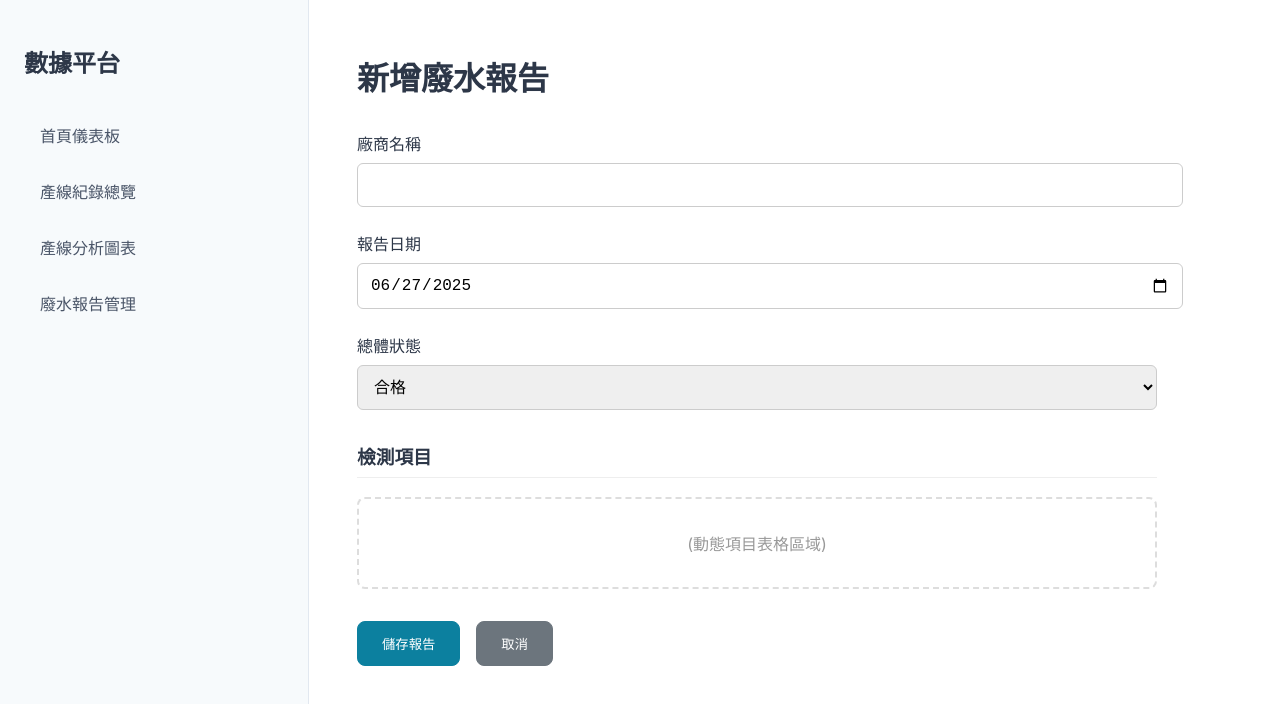
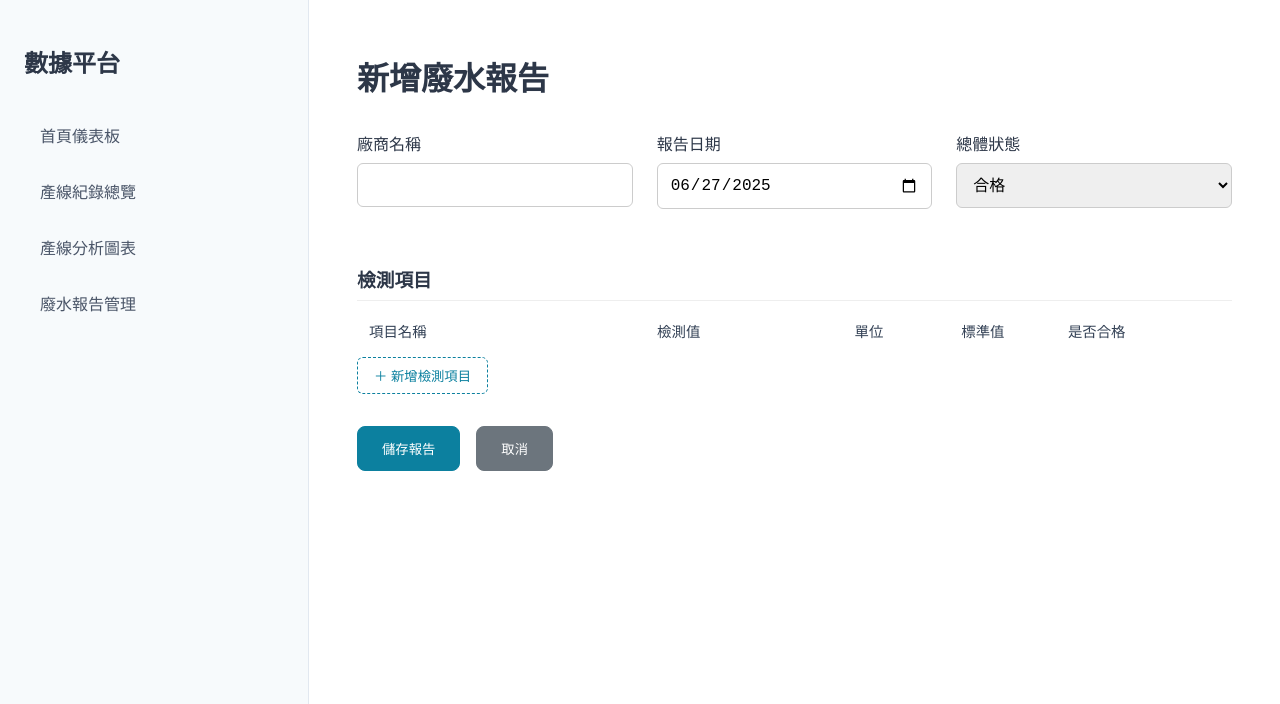
Before and after one commit to moonqq0824/cm_testcode, a Vue app in the folder frontend/: page /wastewater-reports/new in a window 1280 px wide. Shown: the top 704 px of the page. Built offline with nearby package versions, Linux system fonts and the light colour scheme.

Commit message:
feat(fullstack): complete create wastewater report with CORS fix

```diff
--- a/frontend/src/views/WastewaterReportForm.vue
+++ b/frontend/src/views/WastewaterReportForm.vue
@@ -1,27 +1,107 @@
 <script setup lang="ts">
 import { ref } from 'vue';
+import { useRouter } from 'vue-router';
+import axios from 'axios';
 
-// 預先定義表單資料的結構
-const formData = ref({
+// --- 型別定義 ---
+interface ReportItemForm {
+  id: number; // 這是一個前端專用的臨時 ID，用來當作 v-for 的 key
+  item_name: string;
+  value: number | null;
+  unit: string;
+  standard: string;
+  is_compliant: boolean;
+}
+
+// --- 響應式狀態 ---
+const formData = ref<{
+  vendor: string;
+  report_date: string;
+  status: string;
+  items: ReportItemForm[];
+}>({
   vendor: '',
-  report_date: new Date().toISOString().split('T')[0], // 預設為今天
+  report_date: new Date().toISOString().split('T')[0],
   status: '合格',
-  items: [],
+  items: [], // 檢測項目列表，一開始是空的
 });
+
+const isSubmitting = ref(false);
+const router = useRouter();
+
+// --- 方法 ---
+// 新增「新增一列」的函式
+const addItemRow = () => {
+  formData.value.items.push({
+    id: Date.now(), // 用當前的時間戳來確保 key 的唯一性
+    item_name: '',
+    value: null,
+    unit: '',
+    standard: '',
+    is_compliant: true,
+  });
+};
+
+// 新增「移除一列」的函式
+const removeItemRow = (id: number) => {
+  formData.value.items = formData.value.items.filter(item => item.id !== id);
+};
+
+// 提交表單的函式 (已串接 API)
+const submitForm = async () => {
+  if (isSubmitting.value) return;
+
+  if (!formData.value.vendor || !formData.value.report_date) {
+    alert('請填寫廠商名稱和報告日期！');
+    return;
+  }
+  if (formData.value.items.length === 0) {
+    alert('請至少新增一筆檢測項目！');
+    return;
+  }
+
+  isSubmitting.value = true;
+
+  try {
+    // 準備要發送到後端的資料 (payload)
+    // 我們需要移除前端專用的臨時 id
+    const payload = {
+      ...formData.value,
+      items: formData.value.items.map(({ id, ...rest }) => rest)
+    };
+
+    await axios.post('http://localhost:5000/api/v1/wastewater-reports/', payload);
+
+    alert('新增報告成功！');
+    router.push('/wastewater-reports');
+
+  } catch (error) {
+    console.error('儲存報告時發生錯誤:', error);
+    alert('儲存失敗，請檢查資料或稍後再試。');
+  } finally {
+    isSubmitting.value = false;
+  }
+};
+
+const cancelForm = () => {
+    router.push('/wastewater-reports');
+}
+
 </script>
 
 <template>
   <div>
     <h1>新增廢水報告</h1>
-    <form class="report-form">
+    <form class="report-form" @submit.prevent="submitForm">
+      <div class="form-grid">
         <div class="form-group">
           <label for="vendor">廠商名稱</label>
-        <input type="text" id="vendor" v-model="formData.vendor" />
+          <input type="text" id="vendor" v-model="formData.vendor" required />
         </div>
 
         <div class="form-group">
           <label for="report_date">報告日期</label>
-        <input type="date" id="report_date" v-model="formData.report_date" />
+          <input type="date" id="report_date" v-model="formData.report_date" required />
         </div>
 
         <div class="form-group">
@@ -32,74 +112,62 @@ const formData = ref({
             <option>追蹤中</option>
           </select>
         </div>
+      </div>
 
       <h3 class="items-title">檢測項目</h3>
-      <div class="items-placeholder">(動態項目表格區域)</div>
+
+      <div class="items-list">
+        <div class="item-row item-header">
+          <span>項目名稱</span>
+          <span>檢測值</span>
+          <span>單位</span>
+          <span>標準值</span>
+          <span>是否合格</span>
+          <span></span> </div>
+        <div v-for="item in formData.items" :key="item.id" class="item-row">
+          <input type="text" placeholder="項目名稱" v-model="item.item_name" required>
+          <input type="number" placeholder="檢測值" v-model.number="item.value" required step="any">
+          <input type="text" placeholder="單位" v-model="item.unit">
+          <input type="text" placeholder="標準值" v-model="item.standard">
+          <select v-model="item.is_compliant">
+            <option :value="true">合格</option>
+            <option :value="false">不合格</option>
+          </select>
+          <button type="button" class="delete-item-btn" @click="removeItemRow(item.id)">×</button>
+        </div>
+      </div>
+
+      <button type="button" class="add-item-btn" @click="addItemRow">＋ 新增檢測項目</button>
+
 
       <div class="form-actions">
-        <button type="submit" class="btn-primary">儲存報告</button>
-        <button type="button" class="btn-secondary">取消</button>
+        <button type="submit" class="btn-primary" :disabled="isSubmitting">
+          {{ isSubmitting ? '儲存中...' : '儲存報告' }}
+        </button>
+        <button type="button" class="btn-secondary" @click="cancelForm">取消</button>
       </div>
     </form>
   </div>
 </template>
 
 <style scoped>
-.report-form {
-  max-width: 800px;
-  margin-top: 2rem;
-}
-.form-group {
-  margin-bottom: 1.5rem;
-}
-label {
-  display: block;
-  margin-bottom: 0.5rem;
-  font-weight: 500;
-}
-input[type='text'],
-input[type='date'],
-select {
-  width: 100%;
-  padding: 0.75rem;
-  border: 1px solid #ccc;
-  border-radius: 6px;
-  font-size: 1rem;
-}
-
-.items-title {
-  margin-top: 2rem;
-  border-bottom: 1px solid #eee;
-  padding-bottom: 0.5rem;
-}
-.items-placeholder {
-  padding: 2rem;
-  text-align: center;
-  color: #999;
-  border: 2px dashed #ddd;
-  border-radius: 8px;
-  margin-top: 1rem;
-}
-.form-actions {
-  margin-top: 2rem;
-  display: flex;
-  gap: 1rem;
-}
-button {
-  padding: 0.75rem 1.5rem;
-  border-radius: 8px;
-  border: 1px solid transparent;
-  font-weight: 500;
-  cursor: pointer;
-}
-.btn-primary {
-  background-color: #0c809f;
-  color: white;
-  border-color: #0c809f;
-}
-.btn-secondary {
-  background-color: #6c757d;
-  color: white;
-  border-color: #6c757d;
-}
+/* ... (大部分樣式不變) ... */
+.form-grid { display: grid; grid-template-columns: repeat(auto-fit, minmax(200px, 1fr)); gap: 1.5rem; }
+.items-list { display: flex; flex-direction: column; gap: 1rem; }
+.item-row { display: grid; grid-template-columns: 3fr 2fr 1fr 1fr 1.5fr auto; gap: 1rem; align-items: center; }
+.item-header { font-weight: 500; color: #334155; font-size: 0.9rem; padding: 0 0.75rem; }
+.add-item-btn { margin-top: 1rem; padding: 0.5rem 1rem; border: 1px dashed #0C809F; background-color: transparent; color: #0C809F; cursor: pointer; border-radius: 6px; width: fit-content; font-weight: 500; }
+.add-item-btn:hover { background-color: rgba(12, 128, 159, 0.05); }
+.delete-item-btn { background-color: #fee2e2; color: #ef4444; border: none; border-radius: 50%; width: 28px; height: 28px; font-size: 20px; line-height: 28px; text-align: center; cursor: pointer; padding: 0; transition: background-color 0.2s; }
+.delete-item-btn:hover { background-color: #fecaca; }
+.report-form { max-width: 900px; margin-top: 2rem; }
+.form-group { margin-bottom: 1.5rem; }
+label { display: block; margin-bottom: 0.5rem; font-weight: 500; }
+input[type="text"], input[type="date"], input[type="number"], select { width: 100%; padding: 0.75rem; border: 1px solid #ccc; border-radius: 6px; font-size: 1rem; box-sizing: border-box; }
+.items-title { margin-top: 2rem; border-bottom: 1px solid #eee; padding-bottom: 0.5rem; }
+.form-actions { margin-top: 2rem; display: flex; gap: 1rem; }
+button { padding: 0.75rem 1.5rem; border-radius: 8px; border: 1px solid transparent; font-weight: 500; cursor: pointer; }
+.btn-primary { background-color: #0C809F; color: white; border-color: #0C809F; }
+.btn-primary:disabled { background-color: #94a3b8; cursor: not-allowed; }
+.btn-secondary { background-color: #6c757d; color: white; border-color: #6c757d; }
 </style>
```
Lines whose indentation alone changed are shown as unchanged.
